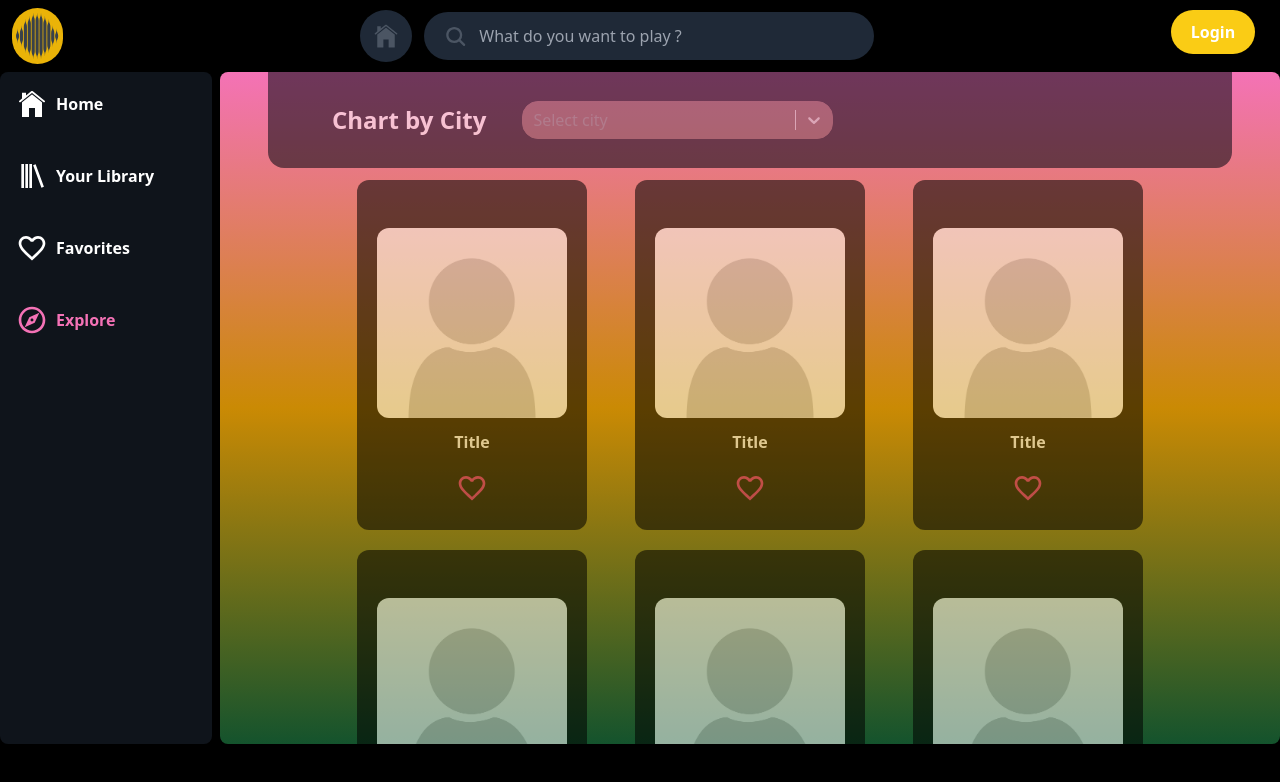
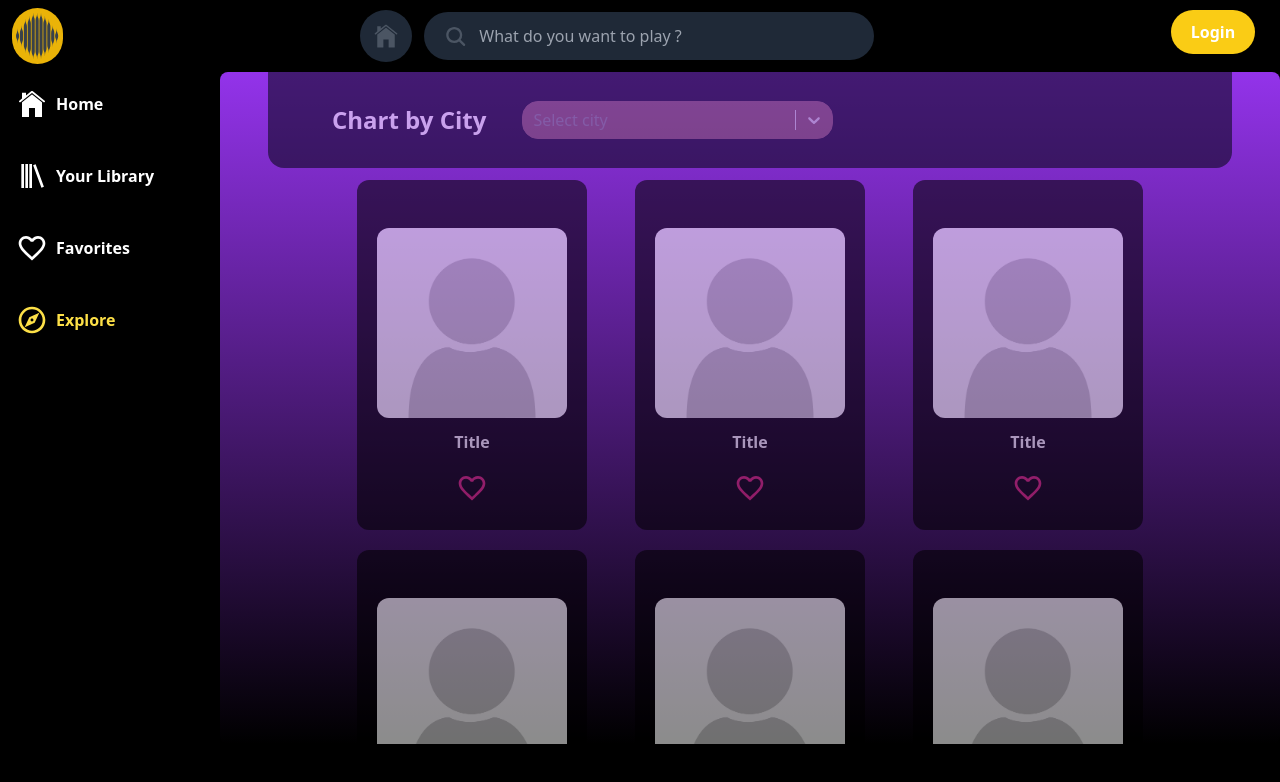
Before and after one commit to oykuky/Music-App, a Next.js app: page /explore in a window 1280 px wide. Shown: the top 782 px of the page. Built offline with nearby package versions, Linux system fonts and the light colour scheme; no server answers.

Commit message:
style updated

```diff
--- a/src/components/Sidebar.jsx
+++ b/src/components/Sidebar.jsx
@@ -11,24 +11,24 @@ function Sidebar() {
   const router = useRouter();
   const isActive = (pathname) => router.pathname === pathname;
   return(
-   <div className="bg-gray-800 bg-opacity-50 h-full w-1/5 rounded-lg text-white font-semibold gap-2 flex flex-col">
+   <div className="bg-black bg-opacity-50 h-full w-1/5 rounded-lg text-white font-semibold gap-2 flex flex-col">
       <Link href="/"
-         className={`flex flex-row gap-2 items-center  ${isActive("/") ? "text-pink-400" : "text-white"}
+         className={`flex flex-row gap-2 items-center  ${isActive("/") ? "text-yellow-300" : "text-white"}
          rounded-full p-2 m-2`}>
         <IoIosHome className='h-8 w-8'/>
         <h3>Home</h3>
       </Link>
-      <Link href=""className={`flex flex-row gap-2 items-center  ${isActive("") ? "text-pink-400" : "text-white"}
+      <Link href=""className={`flex flex-row gap-2 items-center  ${isActive("") ? "text-yellow-300" : "text-white"}
         rounded-full p-2 m-2`}>
         <BiLibrary  className='h-8 w-8' />
         <h3>Your Library</h3>
       </Link>
-      <Link href="/favorites"  className={`flex flex-row gap-2 items-center  ${isActive("/favorites") ? "text-pink-400" : "text-white"}
+      <Link href="/favorites"  className={`flex flex-row gap-2 items-center  ${isActive("/favorites") ? "text-yellow-300" : "text-white"}
         rounded-full p-2 m-2`}>
         <MdFavoriteBorder  className='h-8 w-8' />
         <h3>Favorites</h3>
       </Link>
-      <Link href="/explore" className={`flex flex-row gap-2 items-center  ${isActive("/explore") ? "text-pink-400" : "text-white"}
+      <Link href="/explore" className={`flex flex-row gap-2 items-center  ${isActive("/explore") ? "text-yellow-300" : "text-white"}
         rounded-full p-2 m-2`}>
         <MdOutlineExplore  className='h-8 w-8' />
         <h3>Explore</h3>
--- a/src/pages/explore/index.jsx
+++ b/src/pages/explore/index.jsx
@@ -22,7 +22,8 @@ function Explore() {
     }),
   };
   return (
-    <div className="w-full h-full bg-gradient-to-t from-green-900 via-yellow-600 to-pink-400 bg-opacity-50 rounded-lg overflow-y-auto">
+    <div className="w-full h-full bg-gradient-to-t
+     from-black to-purple-600 bg-opacity-50 rounded-lg overflow-y-auto">
       <div className='rounded-b-2xl mx-12 mb-33 px-4 h-24 flex items-center gap-9 bg-gray-950 opacity-55'>
           <h3 className='text-white font-semibold text-[24px] ml-12'>Chart by City</h3>
           <Select
--- a/src/pages/favorites/index.jsx
+++ b/src/pages/favorites/index.jsx
@@ -3,7 +3,7 @@ import React from 'react'
 function Favorites() {
   return (
     <div className="w-full h-full bg-gradient-to-t
-    from-green-900 via-yellow-600 to-pink-400 bg-opacity-50 rounded-lg">
+     from-black to-purple-600 bg-opacity-50 rounded-lg">
         <div className='rounded-b-2xl mx-12 px-4 h-24 flex items-center gap-9 bg-gray-950 opacity-55'>
           <h3 className='text-white font-semibold text-[24px] ml-12'>Favorites</h3>
       </div>
--- a/src/pages/index.js
+++ b/src/pages/index.js
@@ -1,7 +1,7 @@
 export default function Home() {
   return (
     <div className="w-full h-full bg-gradient-to-t
-     from-green-900 via-yellow-600 to-pink-400 bg-opacity-50 rounded-lg">
+     from-black to-purple-600 bg-opacity-50 rounded-lg">
        <div className='rounded-b-2xl mx-12 px-4 h-24 flex items-center gap-9 bg-gray-950 opacity-55'>
           <h3 className='text-white font-semibold text-[24px] ml-12'>World Chart 🌎</h3>
       </div>
```
